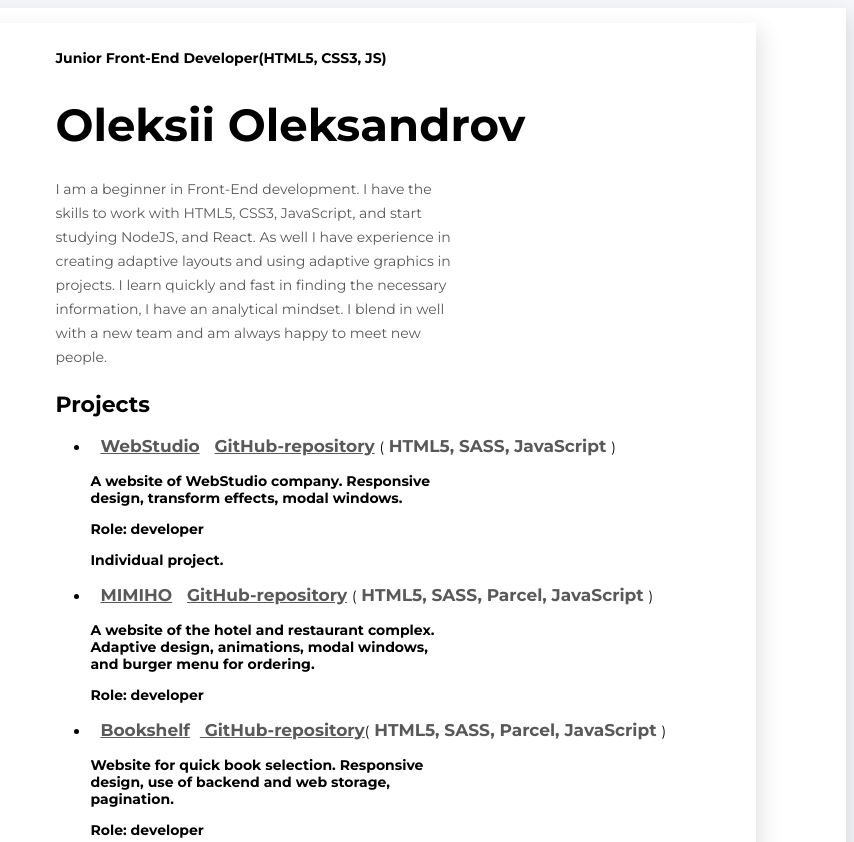
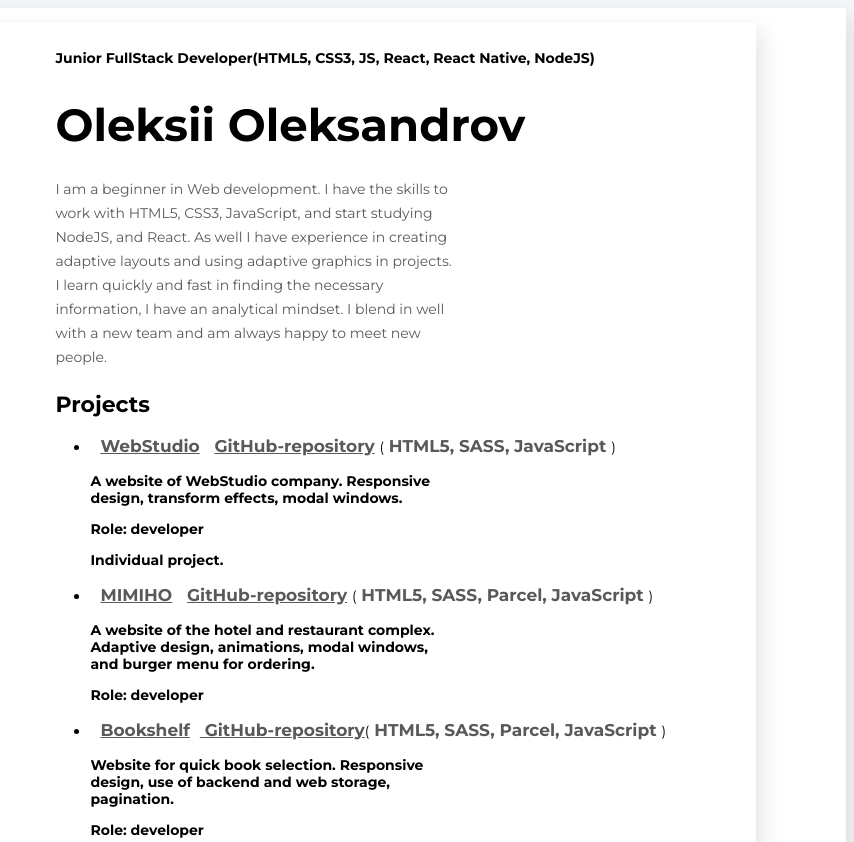
Before and after one commit to Oleksandrov1995/resume, a website built with Parcel: page src/index.html in a window 1280 px wide. Shown: the top 842 px of the page, without its empty margins (426-1280 px from the left). Built offline with nearby package versions, Linux system fonts and the light colour scheme.

Commit message:
Update about-user.html

```diff
--- a/src/partials/about-user.html
+++ b/src/partials/about-user.html
@@ -2,8 +2,8 @@
     <div class="main-content">
         <!--about user-->
         <div class="about">
-            <h2 class="about-position">Junior Front-End Developer(HTML5, CSS3, JS)</h2>
+            <h2 class="about-position">Junior FullStack Developer(HTML5, CSS3, JS, React, React Native, NodeJS)</h2>
 
             <h1 class="about-name">Oleksii Oleksandrov</h1>
 
-            <p class="about-description">I am a beginner in Front-End development. I have the skills to work with HTML5, CSS3, JavaScript, and start studying NodeJS, and React. As well I have experience in creating adaptive layouts and using adaptive graphics in projects. I learn quickly and fast in finding the necessary information, I have an analytical mindset. I blend in well with a new team and am always happy to meet new people.</p>
+            <p class="about-description">I am a beginner in Web development. I have the skills to work with HTML5, CSS3, JavaScript, and start studying NodeJS, and React. As well I have experience in creating adaptive layouts and using adaptive graphics in projects. I learn quickly and fast in finding the necessary information, I have an analytical mindset. I blend in well with a new team and am always happy to meet new people.</p>
```
